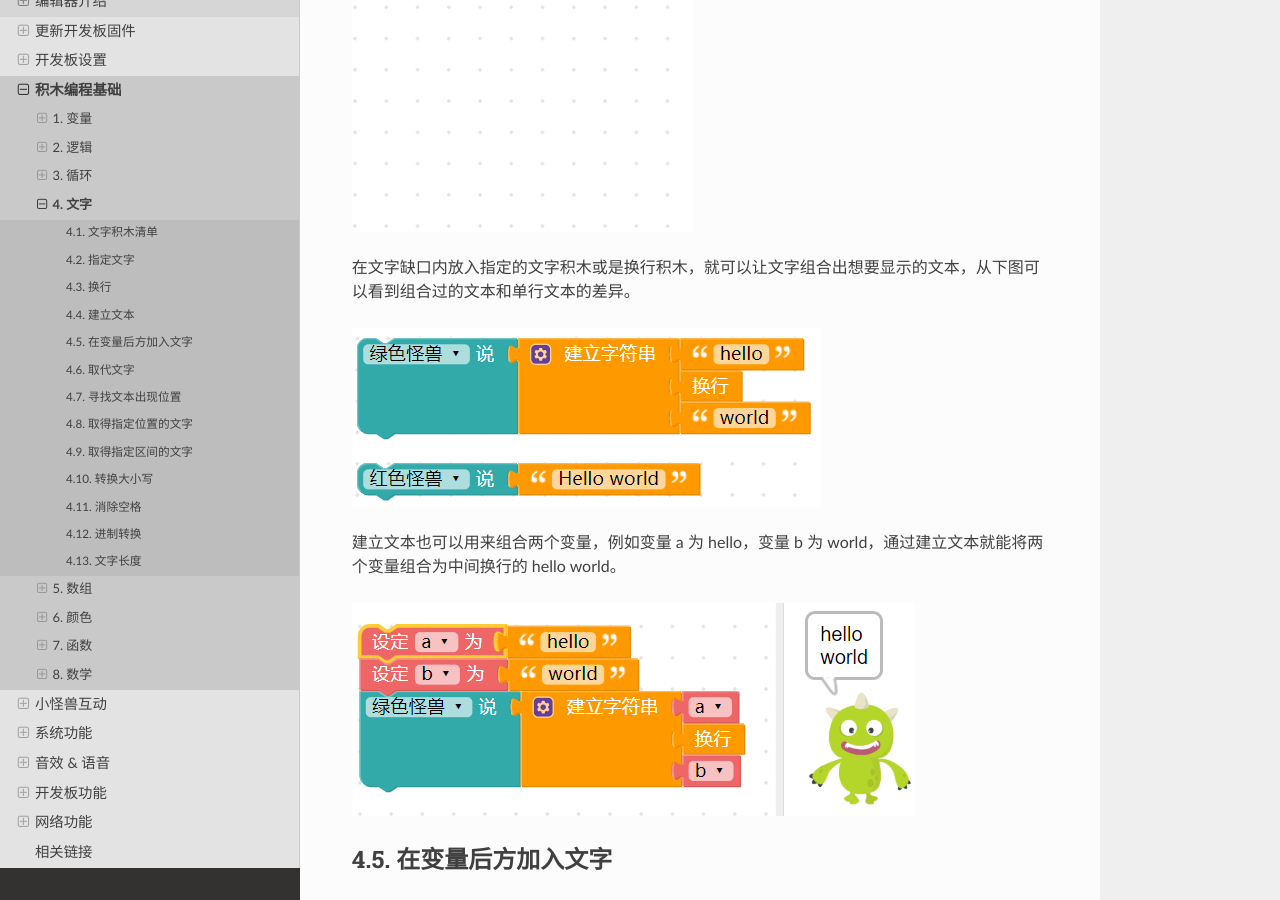
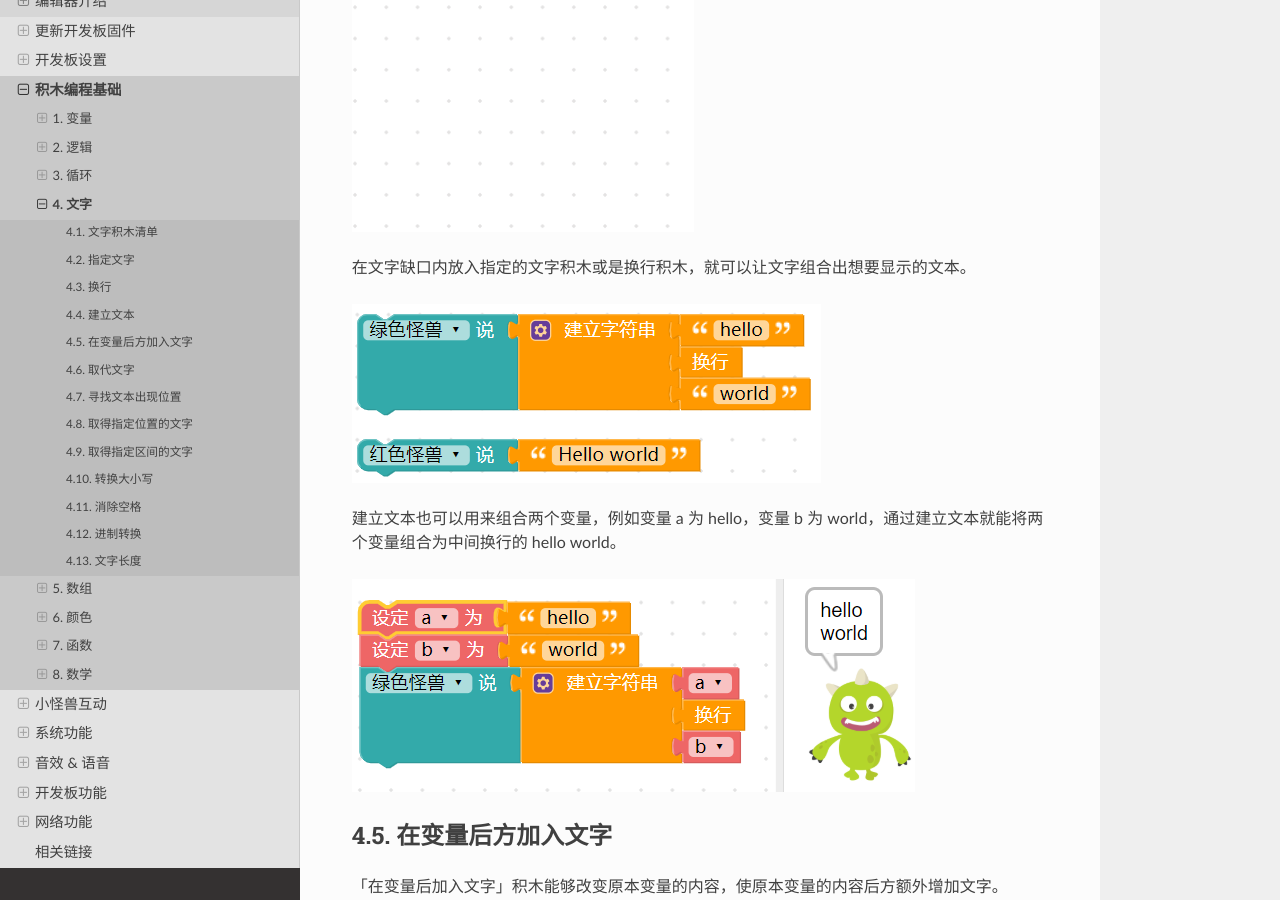
Before and after one commit to BPI-STEAM/simplified_webbit_docs, a Sphinx documentation site: the page built from source/webduino/tutorials/basic/text.md, in a window 1280 px wide and 900 px high, scrolled down 2019 px. Built offline with Sphinx 7.4.7 and the Read the Docs theme 2.0.0, drawn with Linux system fonts in a browser that asks for light colours; pages that are not in the unit, such as notebooks, are missing from menus.

Commit message:
Update text.md

```diff
--- a/source/webduino/tutorials/basic/text.md
+++ b/source/webduino/tutorials/basic/text.md
@@ -36,7 +36,7 @@
 
 ![](text/upload_78bed0534676a80a7423dd603b2e4581.gif)
 
-在文字缺口内放入指定的文字积木或是换行积木，就可以让文字组合出想要显示的文本，从下图可以看到组合过的文本和单行文本的差异。
+在文字缺口内放入指定的文字积木或是换行积木，就可以让文字组合出想要显示的文本。
 
 ![](text/upload_d9ed1672b318256d9807c626ff9693ac.png)
 
```
